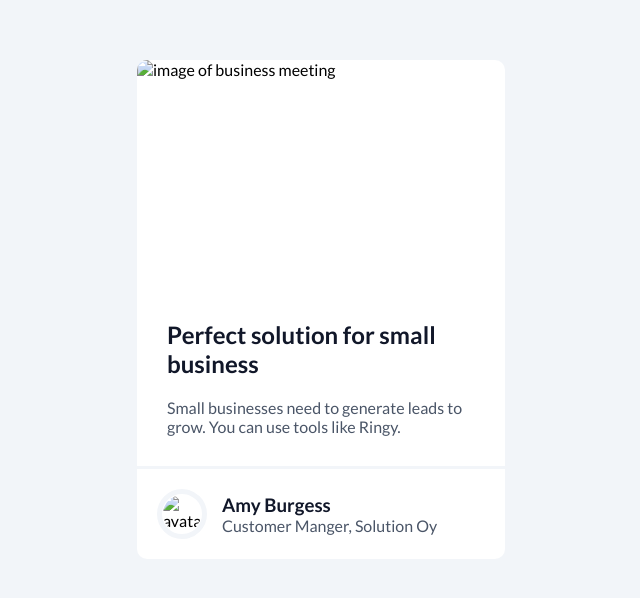
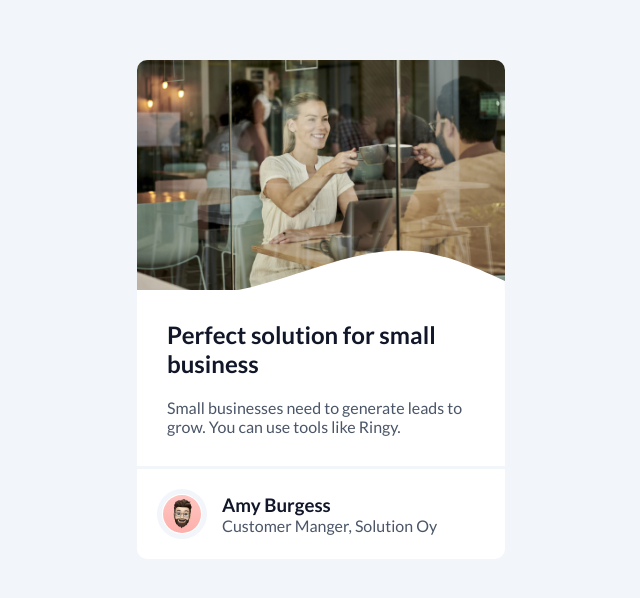
Before and after one commit to Srikanth-Dhanunjay/devchallenges-businesscard, a plain HTML site: page index.html in a window 1280 px wide. Shown: the part 120-718 px from the top of the page, without its empty margins (319-959 px from the left). Drawn offline with Linux system fonts and the light colour scheme.

Commit message:
Update index.html

```diff
--- a/index.html
+++ b/index.html
@@ -9,7 +9,7 @@
   <body>
     <div class="card">
       <div class="card-image">
-        <img src="assets/hero-image-1.jpg" alt="image of business meeting" />
+        <img src="hero-image-1.jpg" alt="image of business meeting" />
         <svg xmlns="http://www.w3.org/2000/svg" viewBox="0 0 1440 320"><path fill="#ffffff" fill-opacity="1" d="M0,224L60,224C120,224,240,224,360,202.7C480,181,600,139,720,101.3C840,64,960,32,1080,42.7C1200,53,1320,107,1380,133.3L1440,160L1440,320L1380,320C1320,320,1200,320,1080,320C960,320,840,320,720,320C600,320,480,320,360,320C240,320,120,320,60,320L0,320Z"></path></svg>
       </div>
       <div class="card-body">
@@ -24,7 +24,7 @@
       </div>
       <div class="separator"></div>
       <div class="foot">
-        <img src="assets/avatar-image-business-card.png" alt="avatar" />
+        <img src="avatar-image-business-card.png" alt="avatar" />
         <div class="logo-text">
           <h3>Amy Burgess</h3>
           <p>Customer Manger, Solution Oy</p>
```
